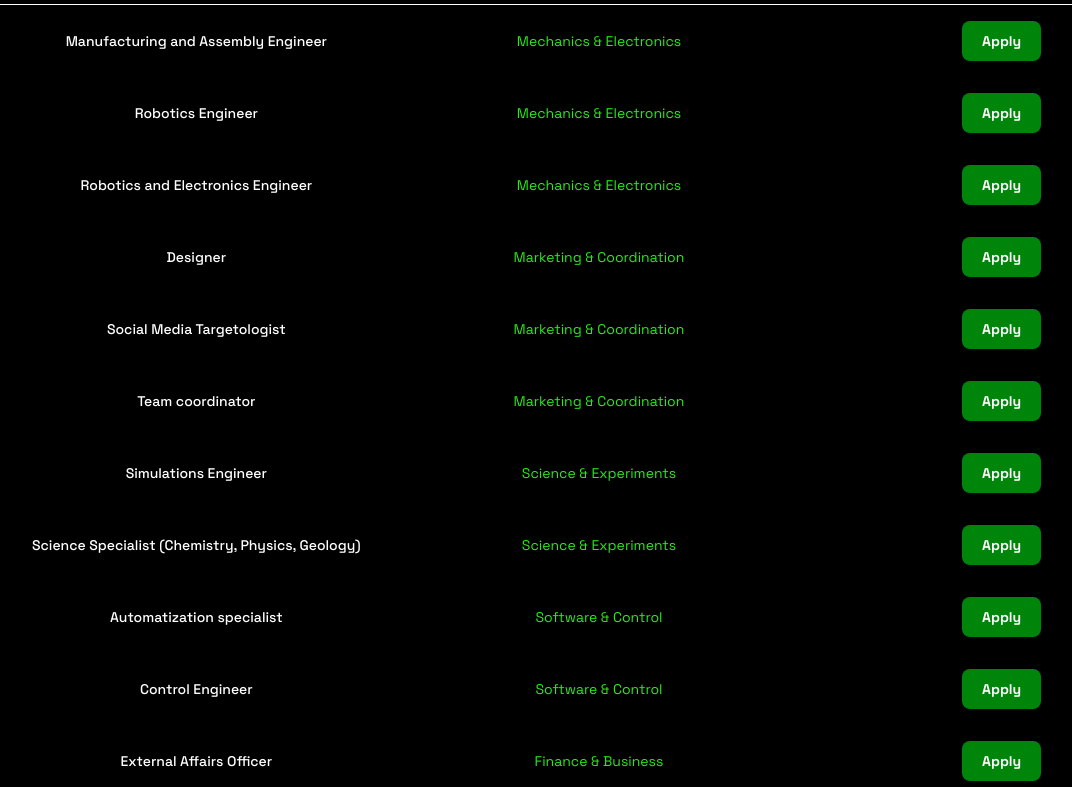
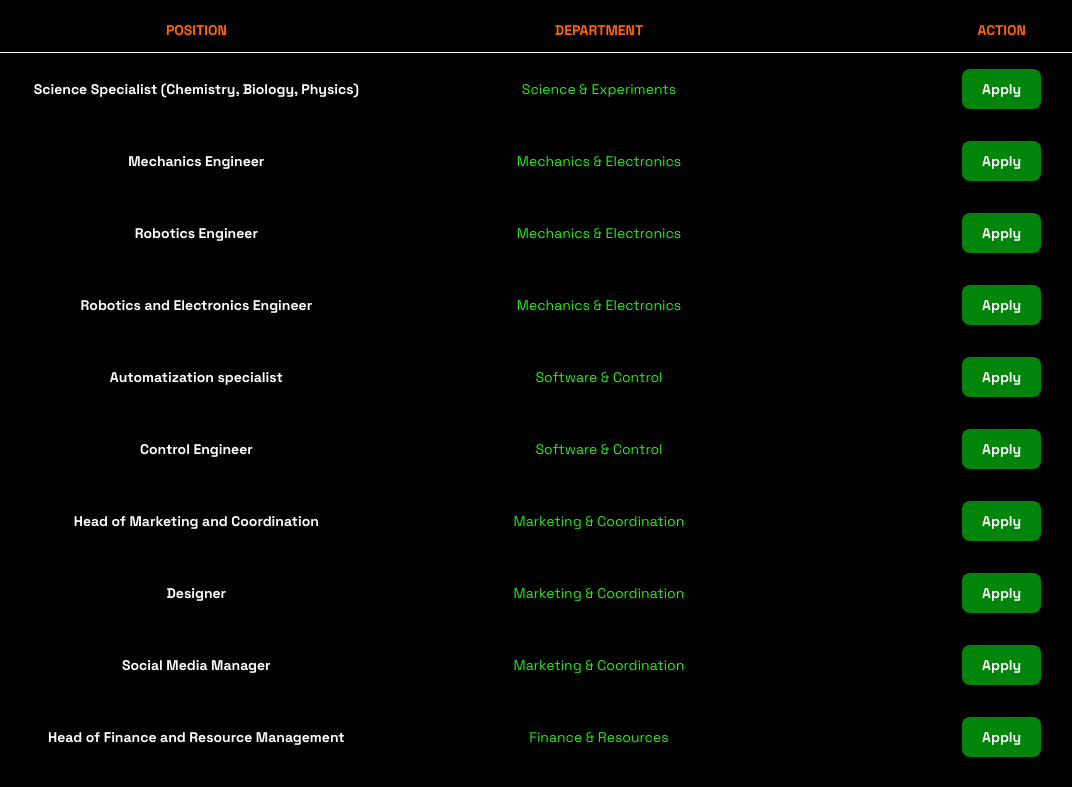
Before and after one commit to NU-Rover-Team-Aspan/NURoverKz.github.io, a React (Vite) app: page /careers in a window 1280 px wide. Shown: the part 1780-2567 px from the top of the page, without its empty margins (41-1113 px from the left). Built offline with nearby package versions, Linux system fonts and the light colour scheme.

Commit message:
Change job positions and dependency

```diff
--- a/src/App.jsx
+++ b/src/App.jsx
@@ -23,6 +23,7 @@ const NavbarWrapper = () => {
     <div>
       <ScrollToAnchor />
       <header className="sticky top-0 z-50 bg-black">
+        <AnnouncementBanner/>
         <Navbar />
       </header>
       <Outlet />
--- a/src/components/ScrollToAnchor.jsx
+++ b/src/components/ScrollToAnchor.jsx
@@ -1,6 +1,10 @@
 import { useEffect, useRef } from 'react';
 import { useLocation } from 'react-router-dom';
 
+/**
+ * Used to smoothly scroll the content till the specified anchor in the URL
+ * @returns null
+ */
 function ScrollToAnchor() {
   const location = useLocation();
   const lastHash = useRef('');
--- a/src/db/open_positions.json
+++ b/src/db/open_positions.json
@@ -1,8 +1,19 @@
 [
     {
-        "title": "Manufacturing and Assembly Engineer",
+        "title": "Science Specialist (Chemistry, Biology, Physics)",
+        "department": "Science & Experiments",
+        "description": "As a Science Specialist at NU Rover, your primary responsibilities will include:",
+        "responsibilities": [
+            "Literature Review: Conduct thorough literature reviews to stay abreast of the latest developments and chemical tests in the field.",
+            "Lab Experiments: Take charge of designing and conducting experiments in the laboratory, ensuring precision and accuracy.",
+            "Presentation of Findings: Effectively communicate your research findings through presentations to both internal and external stakeholders.",
+            "Innovation and Development: Drive innovation by creating and developing new chemical experiments, contributing to the advancement of scientific knowledge."
+        ]
+    },
+    {
+        "title": "Mechanics Engineer",
         "department": "Mechanics & Electronics",
-        "description": "As a Manufacturing and Assembly Engineer at NU Rover, your primary responsibilities will include:",
+        "description": "As a Mechanics Engineer at NU Rover, your primary responsibilities will include:",
         "responsibilities": [
             "Perfectionist Approach: Aspire to perfection in assembling prototypes, ensuring the highest standards in craftsmanship and attention to detail.",
             "Hands-On Assembly: Use your expertise to assemble components, including 3D printed and metallic parts, meticulously following design specifications.",
@@ -10,13 +21,6 @@
             "SolidWorks Proficiency: Navigate SolidWorks to understand design specifications and take measurements, collaborating closely with designers to improve parts and assembly processes.",
             "Deadline Commitment: Be ready to work flexible hours, including nights if necessary, to meet tight project deadlines and contribute to the timely delivery of prototypes.",
             "Responsibility: Stay engaged and responsive in communication channels, ensuring that information is relayed promptly, and contribute actively to continuous improvement efforts."
-        ],
-        "skills": [
-            "A keen eye for perfection and precision in assembly processes.",
-            "Proficiency in using basic tools such as a screwdriver and drill bit.",
-            "Knowledge of SolidWorks for interpreting design specifications and taking accurate measurements.",
-            "Willingness to work flexible hours, including nights, to meet project deadlines.",
-            "High levels of responsibility, ensuring active and responsive communication."
         ]
     },
     {
@@ -29,12 +33,6 @@
             "Communication Protocols: Leverage your knowledge of communication protocols, including I2C, SPI, and serial, to establish efficient and reliable connections between sensors, MCUs, and other components.",
             "Sensor Integration: Take charge of connecting sensors to our robotic systems, ensuring optimal functionality and performance. Your skills will be vital in enhancing the sensory capabilities of our robots.",
             "Coding Excellence: Contribute to the coding aspects of sensor functionalities and communication protocols, with a focus on I2C and LoRa. Your coding prowess will be key in creating intelligent and responsive robotic systems."
-        ],
-        "skills": [
-            "Proven experience in MCU programming using Python and C++ for platforms like Arduino, Raspberry Pi, and Jetson.",
-            "Hands-on experience in building circuits and connecting sensors or motor drivers to MCUs.",
-            "Proficiency in communication protocols such as I2C, SPI, and serial.",
-            "Strong problem-solving skills and the ability to work in a collaborative, fast-paced environment."
         ]
     },
     {
@@ -47,106 +45,6 @@
             "Filter Design: Implement knowledge in basic filters, such as low-pass filters, to enhance the performance of electronic circuits.",
             "Battery Systems: Contribute to the design and integration of batteries and Battery.",
             "Management Systems (BMS) to ensure efficient and safe power supply solutions."
-        ],
-        "skills": [
-            "Knowledge and experience in building and testing circuits.",
-            "Expertise in power converters, with a focus on buck and boost converters.",
-            "Familiarity with basic filters, especially low-pass filters.",
-            "Understanding of batteries and Battery Management Systems (BMS)."
-        ]
-    },
-    {
-        "title": "Designer",
-        "department": "Marketing & Coordination",
-        "description": "As a Designer at NU Rover, your primary responsibilities will include:",
-        "responsibilities": [
-            "Technical Presentations: Design visually impactful technical presentations to effectively communicate complex concepts and innovations.",
-            "Social Media Content: Create visually stunning Instagram posts and other social media content to engage our audience and showcase our projects.",
-            "Posters and Visuals: Design eye-catching posters and visuals for various applications, contributing to the overall branding and visibility of NU Rover.",
-            "Design Tools Proficiency: Utilize design tools such as Photoshop, Canva, Figma, and others to bring creative concepts to life."
-        ],
-        "skills": [
-            "Proficiency in design tools such as Photoshop, Canva, Figma, or similar.",
-            "Creativity and an eye for detail in crafting visually appealing content.",
-            "Experience in creating technical presentations, posters, and social media visuals.",
-            "Optional skills in site design, motion design, or 3D design (beneficial but not compulsory)."
-        ]
-    },
-    {
-        "title": "Social Media Targetologist",
-        "department": "Marketing & Coordination",
-        "description": "As a Social Media Targetologist at NU Rover, your key responsibilities will include:",
-        "responsibilities": [
-            "Target Audience Identification: Utilize tools and analytics to identify and define our target audience, ensuring precision in marketing efforts.",
-            "Brand Building: Develop and execute strategies to build and strengthen the NU Rover brand across various social media platforms.",
-            "Local Recognition: Tailor promotional efforts to increase brand recognition specifically in NU and Kazakhstan, understanding the local market and cultural nuances.",
-            "Social Media Tools: Leverage your knowledge of tools like target ads, reels, and other relevant features to create engaging and targeted content.",
-            "Follower Growth: Develop and implement strategies to increase the number of followers on social media platforms.",
-            "Engagement Strategies: Build and execute engagement strategies to foster a vibrant online community around the NU Rover brand."
-        ],
-        "skills": [
-            "Knowledge of social media tools and features, including target ads, reels, and other promotional tools.",
-            "Experience in developing and implementing strategies to increase followers and engagement.",
-            "Understanding of target audience analysis and precision targeting in brand promotion.",
-            "Familiarity with local nuances and market dynamics in NU and Kazakhstan.",
-            "Creativity in content creation and storytelling to enhance brand appeal."
-        ]
-    },
-    {
-        "title": "Team coordinator",
-        "department": "Marketing & Coordination",
-        "description": "As a Team Coordinator at NU Rover, your key responsibilities will include:",
-        "responsibilities": [
-            "Facilitate Team Collaboration: Act as a bridge between team members, fostering effective communication and ensuring a collaborative work environment.",
-            "Task Assignment and Tracking: Oversee the assignment of tasks, ensuring alignment with project goals, and track progress to meet deadlines.",
-            "Project Timeline Management: Utilize your time management skills to oversee project timelines, identifying potential issues and implementing solutions to keep projects on track.",
-            "Organizational Abilities: Demonstrate strong organizational skills to coordinate team activities, meetings, and project-related tasks.",
-            "Effective Communication: Communicate project expectations, updates, and priorities clearly to team members, promoting a shared understanding of project objectives."
-        ],
-        "skills": [
-            "Strong organizational and multitasking abilities to manage various aspects of team coordination efficiently.",
-            "Effective communication and interpersonal skills to facilitate collaboration within the team.",
-            "Time management skills to oversee project timelines and ensure timely project delivery.",
-            "Attention to detail for accurate task assignment and thorough tracking of project progress.",
-            "Knowledge of project management principles to contribute to the overall success of projects."
-        ]
-    },
-    {
-        "title": "Simulations Engineer",
-        "department": "Science & Experiments",
-        "description": "As a Simulations Engineer at NU Rover, your primary responsibilities will include:",
-        "responsibilities": [
-            "COMSOL Simulations: Use your expertise to conduct simulations on COMSOL, with a specific focus on heat transfer in solids and fluids.",
-            "Research Paper Writing: Translate simulation results into insightful research papers, contributing valuable insights to the scientific community.",
-            "Parameter Sweeps: Perform parameter sweeps to identify optimal values for various simulation parameters, ensuring accuracy and efficiency.",
-            "Thermopar Theory: Apply your knowledge of thermopar theory to enhance the precision and relevance of simulations.",
-            "Responsibility: Take ownership of your work, ensuring that simulations are conducted with precision, and results are communicated effectively.",
-            "Problem-Solving: Showcase strong problem-solving skills to address challenges and refine simulation methodologies."
-        ],
-        "skills": [
-            "Proficiency in conducting simulations using COMSOL, with a focus on heat transfer in solids and fluids.",
-            "Familiarity with thermopar theory to inform simulation methodologies.",
-            "Experience in writing research papers, demonstrating the ability to communicate complex technical concepts effectively.",
-            "Strong problem-solving abilities to address challenges in simulation processes.",
-            "Knowledge of heat transfer principles and methodologies."
-        ]
-    },
-    {
-        "title": "Science Specialist (Chemistry, Physics, Geology)",
-        "department": "Science & Experiments",
-        "description": "As a Science Specialist at NU Rover, your primary responsibilities will include:",
-        "responsibilities": [
-            "Literature Review: Conduct thorough literature reviews to stay abreast of the latest developments and chemical tests in the field.",
-            "Lab Experiments: Take charge of designing and conducting experiments in the laboratory, ensuring precision and accuracy.",
-            "Presentation of Findings: Effectively communicate your research findings through presentations to both internal and external stakeholders.",
-            "Innovation and Development: Drive innovation by creating and developing new chemical experiments, contributing to the advancement of scientific knowledge."
-        ],
-        "skills": [
-            "Responsibility: Demonstrated responsibility in managing and executing scientific experiments and projects.",
-            "Creativity: A creative mindset to innovate and develop novel chemical experiments.",
-            "Open-Mindedness: An open-minded approach to exploring new ideas and embracing different perspectives in scientific research.",
-            "Relevant Background: A background in Chemistry/Physics/Geology, with a strong understanding of scientific principles.",
-            "Lab Work Experience: Some experience in laboratory work, showcasing hands-on experience with scientific experiments."
         ]
     },
     {
@@ -160,12 +58,6 @@
             "Linux OS Knowledge: Leverage your familiarity with Linux OS to create seamless integrations and troubleshoot system-level challenges.",
             "Python Programming: Utilize Python programming language to script and develop automation solutions for various applications.",
             "Robot Operating System (ROS): Apply your knowledge of Robot Operating System to integrate robotic components and ensure smooth communication within the system."
-        ],
-        "skills": [
-            "Resilience, perseverance, and an unwavering commitment to problem-solving.",
-            "Familiarity with Linux OS for efficient system integration and troubleshooting.",
-            "Proficiency in Python programming language for scripting and automation development.",
-            "Some knowledge of Robot Operating System (ROS) for robotic components integration."
         ]
     },
     {
@@ -177,49 +69,79 @@
             "Optimization: Continuously optimize existing software to ensure maximum performance and reliability.",
             "Problem-Solving: Demonstrate resilience and perseverance in troubleshooting and resolving issues related to automated systems.",
             "Robot Operating System (ROS): Apply your knowledge of Robot Operating System to integrate robotic components and ensure smooth communication within the system."
-        ],
-        "skills": [
-            "Resilience, perseverance, and an unwavering commitment to problem-solving.",
-            "Familiarity with JavaScript and its frameworks, like React.",
-            "Some knowledge of Robot Operating System (ROS) for robotic components integration."
         ]
     },
     {
-        "title": "External Affairs Officer",
-        "department": "Finance & Business",
-        "description": "As an External Affairs Officer at NU Rover, your key responsibilities will include:",
+        "title": "Head of Marketing and Coordination",
+        "department": "Marketing & Coordination",
+        "description": "As a Head of Marketing and Coordination at NU Rover, your primary responsibilities will include:",
         "responsibilities": [
+            "Facilitate Team Collaboration: Act as a bridge between team members, fostering effective communication and ensuring a collaborative work environment.",
+            "Task Assignment and Tracking: Oversee the assignment of tasks, ensuring alignment with project goals, and track progress to meet deadlines.",
+            "Public Relations: Implement public relations campaigns to enhance NU Rover's visibility and reputation in the public eye.",
+            "Project Timeline Management: Utilize your time management skills to oversee project timelines, identifying potential issues and implementing solutions to keep projects on track.",
+            "Organizational Abilities: Demonstrate strong organizational skills to coordinate team activities, meetings, and project-related tasks.",
+            "Effective Communication: Communicate project expectations, updates, and priorities clearly to team members, promoting a shared understanding of project objectives."
+        ]
+    },
+    {
+        "title": "Designer",
+        "department": "Marketing & Coordination",
+        "description": "As a Designer at NU Rover, your primary responsibilities will include:",
+        "responsibilities": [
+            "Technical Presentations: Design visually impactful technical presentations to effectively communicate complex concepts and innovations.",
+            "Social Media Content: Create visually stunning Instagram posts and other social media content to engage our audience and showcase our projects.",
+            "Posters and Visuals: Design eye-catching posters and visuals for various applications, contributing to the overall branding and visibility of NU Rover.",
+            "Design Tools Proficiency: Utilize design tools such as Photoshop, Canva, Figma, and others to bring creative concepts to life."
+        ]
+    },
+    {
+        "title": "Social Media Manager",
+        "department": "Marketing & Coordination",
+        "description": "As a Social Media Manger at NU Rover, your key responsibilities will include:",
+        "responsibilities": [
+            "Brand Building: Develop and execute strategies to build and strengthen the NU Rover brand across various social media platforms.",
+            "Local Recognition: Tailor promotional efforts to increase brand recognition specifically in NU and Kazakhstan, understanding the local market and cultural nuances.",
+            "Target Audience Identification: Utilize tools and analytics to identify and define our target audience, ensuring precision in marketing efforts.",
+            "Social Media Tools: Leverage your knowledge of tools like target ads, reels, and other relevant features to create engaging and targeted content.",
+            "Follower Growth: Develop and implement strategies to increase the number of followers on social media platforms.",
+            "Engagement Strategies: Build and execute engagement strategies to foster a vibrant online community around the NU Rover brand."
+        ]
+    },
+    {
+        "title": "Head of Finance and Resource Management",
+        "department": "Finance & Resources",
+        "description": "As an Head of Finance and Resource Management at NU Rover, you will play a pivotal role in securing the financial support necessary for our groundbreaking projects. Your key responsibilities will include:",
+        "responsibilities": [
+            "Facilitate Team Collaboration: Act as a bridge between team members, fostering effective communication and ensuring a collaborative work environment.",
+            "Task Assignment and Tracking: Oversee the assignment of tasks, ensuring alignment with project goals, and track progress to meet deadlines.",
             "Strategic Communication: Develop and execute strategic communication plans to ensure consistent and positive messaging across all external channels.",
-            "Stakeholder Engagement: Cultivate and manage relationships with external stakeholders, including partners, government agencies, and community organizations.",
-            "Public Relations: Implement public relations campaigns to enhance NU Rover's visibility and reputation in the public eye.",
             "Media Outreach: Utilize your proficiency in media outreach to secure positive coverage, manage press releases, and foster positive relationships with media outlets.",
             "Networking and Advocacy: Leverage your strong networking skills to advocate for NU Rover's goals and initiatives within diverse external environments.",
-            "Adaptability: Navigate and adapt to diverse external environments, ensuring effective communication and representation in various contexts."
-        ],
-        "skills": [
-            "Excellent communication and interpersonal skills to convey the organization's message effectively.",
-            "Strategic thinking and planning abilities to align communication efforts with organizational goals.",
-            "Proficiency in public relations and media outreach to enhance the organization's public image.",
-            "Strong networking and advocacy capabilities to build positive relationships with key stakeholders.",
-            "Adaptability to navigate and represent NU Rover in diverse external environments."
+            "Adaptability: Navigate and adapt to diverse external environments, ensuring effective communication and representation in various contexts.",
+            "Effective Communication: Communicate project expectations, updates, and priorities clearly to team members, promoting a shared understanding of project objectives."
         ]
     },
     {
         "title": "Fundraiser",
-        "department": "Finance & Business",
-        "description": "As a Fundraiser at NU Rover, you will play a pivotal role in securing the financial support necessary for our groundbreaking projects. Your main responsibilities will include:",
+        "department": "Finance & Resources",
+        "description": "As a Fundraiser at NU Rover, your main responsibilities will include:",
         "responsibilities": [
             "Fundraising Strategy: Develop and implement comprehensive fundraising strategies to meet financial goals and support organizational initiatives.",
             "Donor Cultivation: Cultivate and maintain strong relationships with donors, sponsors, and partners to secure ongoing support for NU Rover's mission and projects.",
             "Financial Management: Utilize your financial management skills to track, analyze, and report on fundraising efforts, ensuring transparency and accountability.",
             "Event Coordination: Plan and coordinate fundraising events, ensuring they align with NU Rover's mission and contribute to achieving financial objectives.",
             "Strategic Thinking: Apply strategic thinking to devise effective fundraising plans, identifying opportunities for growth and optimizing fundraising efforts."
-        ],
-        "skills": [
-            "Fundraising knowledge or fundraising experience (desirable but not mandatory).",
-            "Strong financial management skills, with the ability to handle budgets and financial reporting.",
-            "Excellent communication and presentation abilities to engage and inspire potential donors.",
-            "Strategic thinking and the ability to devise effective fundraising plans aligned with organizational goals."
+        ]
+    },
+    {
+        "title": "Purchase and Procurement Manager",
+        "department": "Finance & Resources",
+        "description": "As a Purchase and Procurement Manager at NU Rover, your main responsibilities will include:",
+        "responsibilities": [
+            "Procurement Strategy: Develop and implement comprehensive procurement plan that meets the budget constraints and supports the project needs.",
+            "Financial Management: Utilize your financial management skills to track, analyze, and report on purchased items, ensuring transparency and accountability.",
+            "Strategic Thinking: Apply strategic thinking to devise effective procurement plans, identifying opportunities at optimizing costs."
         ]
     }
 ]
--- a/src/pages/Careers.jsx
+++ b/src/pages/Careers.jsx
@@ -96,7 +96,7 @@ const Careers = () => {
                     ?
                     positions.map((pos, id) =>
                       <tr key={id} className="hover:bg-gray-900">
-                        <th scope="row" className="px-3 sm:px-6 py-2 sm:py-4 font-medium text-center">
+                        <th scope="row" className="px-3 sm:px-6 py-2 sm:py-4 text-center">
                           {pos.title}
                         </th>
                         <td className="px-3 sm:px-6 py-2 sm:py-4 text-primary">
@@ -159,7 +159,7 @@ const Careers = () => {
                   </Dialog.Title>
                   <Dialog.Description as='div' className="my-4 text-sm md:text-base">
                     <p>Department: {modalPos?.department}</p>
-                    <p className='mt-2'>{modalPos?.description}</p>
+                    <p className='my-4'>{modalPos?.description}</p>
                     <ul className='ps-8 list-disc text-xs md:text-sm'>
                       {
                         modalPos?.responsibilities && modalPos.responsibilities.length
@@ -173,7 +173,7 @@ const Careers = () => {
                     </ul>
                   </Dialog.Description>
 
-                  <div className='text-sm md:text-base'>
+                  {/* <div className='text-sm md:text-base'>
                     <p>Skills that we expect (don't have to match all of them):</p>
                     <ul className='ps-8 list-disc text-xs md:text-sm'>
                       {
@@ -186,7 +186,7 @@ const Careers = () => {
                           <li>No skills required</li>
                       }
                     </ul>
-                  </div>
+                  </div> */}
 
                   <div className="mt-4 flex flex-row-reverse">
                     <a
```
Also changed, not shown: 1 other file (tests, documents, lock files or other folders).
